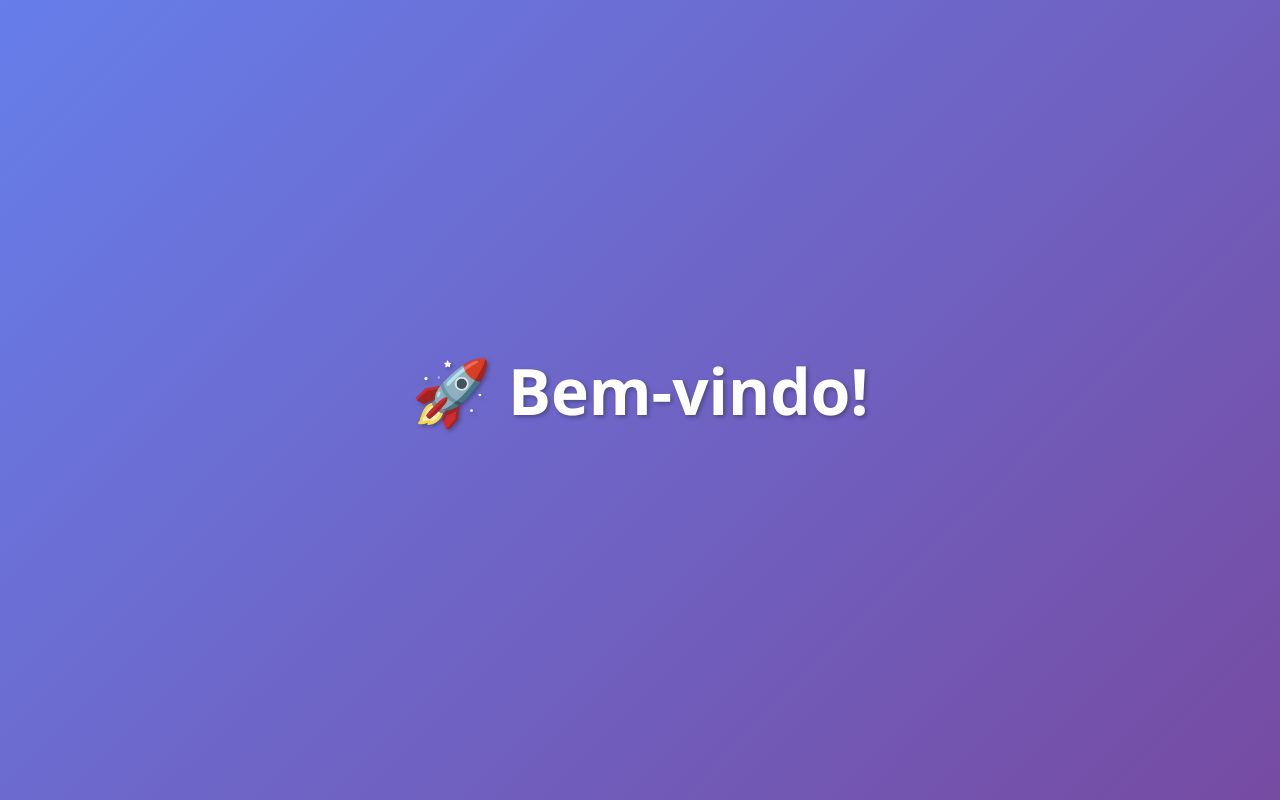
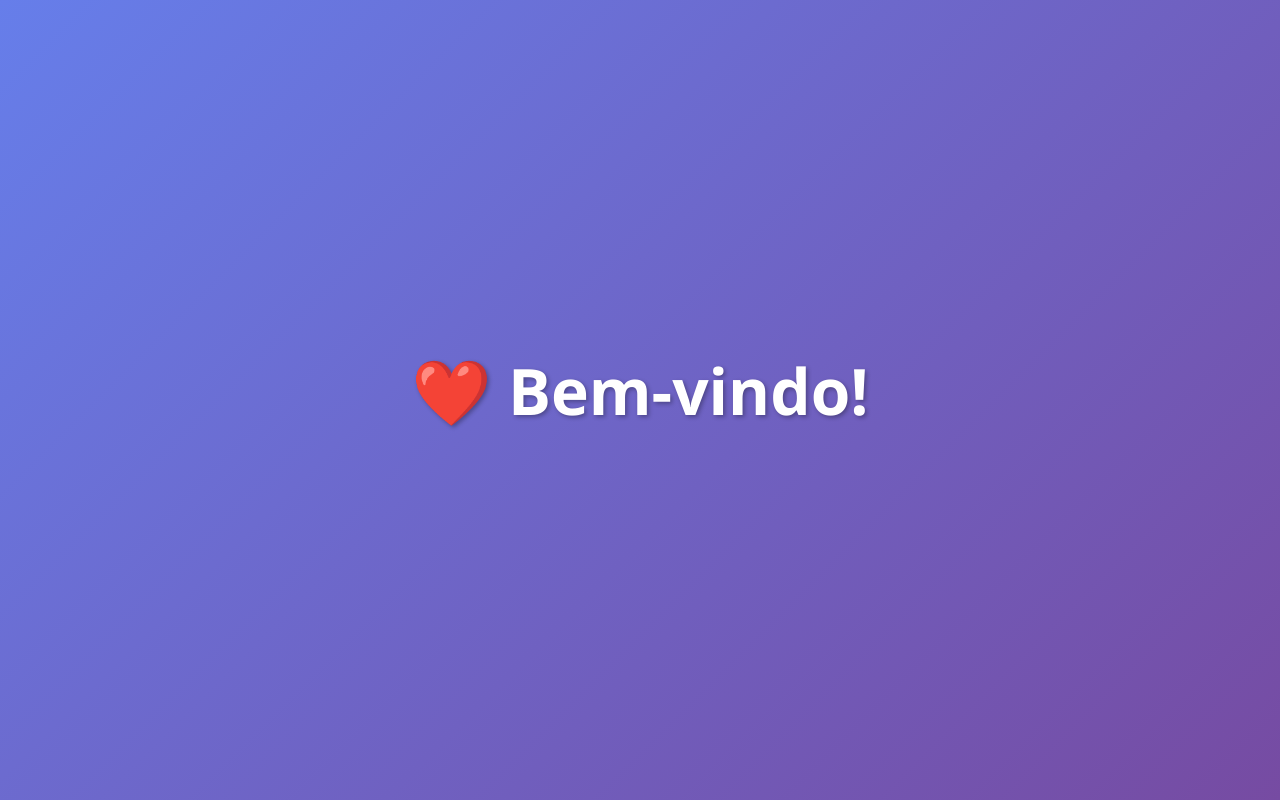
Before and after one commit to rodrigobaraldicosta-hub/minha-pagina-simples, a plain HTML site: page index.html in a window 1280 px wide. Drawn offline with Linux system fonts and the light colour scheme.

Commit message:
Change welcome message to include heart emoji
Updated the welcome message to include a heart emoji.

```diff
--- a/index.html
+++ b/index.html
@@ -47,7 +47,7 @@
 </head>
 <body>
     <div class="container">
-        <h1>🚀 Bem-vindo!</h1>
+        <h1> ❤️ Bem-vindo!</h1>
     </div>
 </body>
 </html>
```
